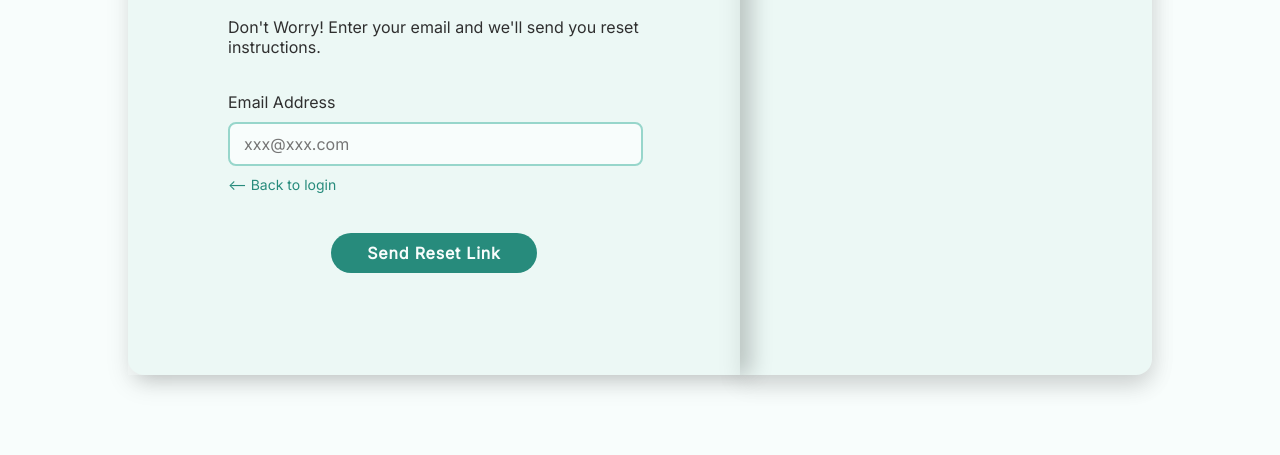
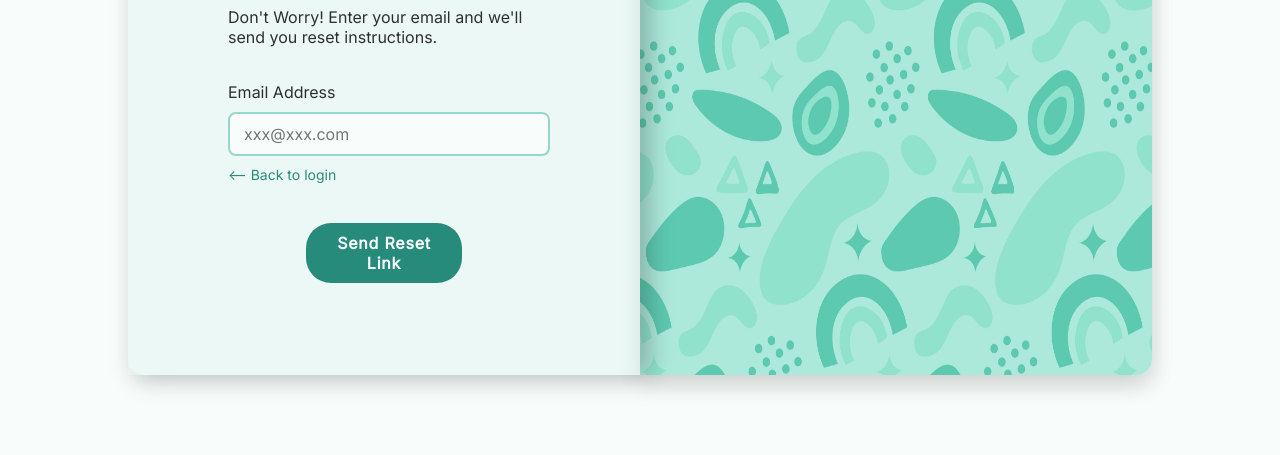
Before and after one commit to Luisa-abreu/SignIn, a plain HTML site: page forgot-password.html in a window 1280 px wide. Shown: the part 345-800 px from the top of the page. Drawn offline with Linux system fonts and the light colour scheme.

Commit message:
fix: corrige imagem

```diff
--- a/forgot-password.html
+++ b/forgot-password.html
@@ -25,7 +25,7 @@
                 <button class="login__button"">Send Reset Link</button>
             </form>
         </section>
-        <img src="/signIn-background.jpg" alt="" class="login__img">
+        <img src="./img/signIn-background.jpg" alt="" class="login__img">
     </main>
 
     <script>
```
Also changed, not shown: index.html (+1 -1 lines).
